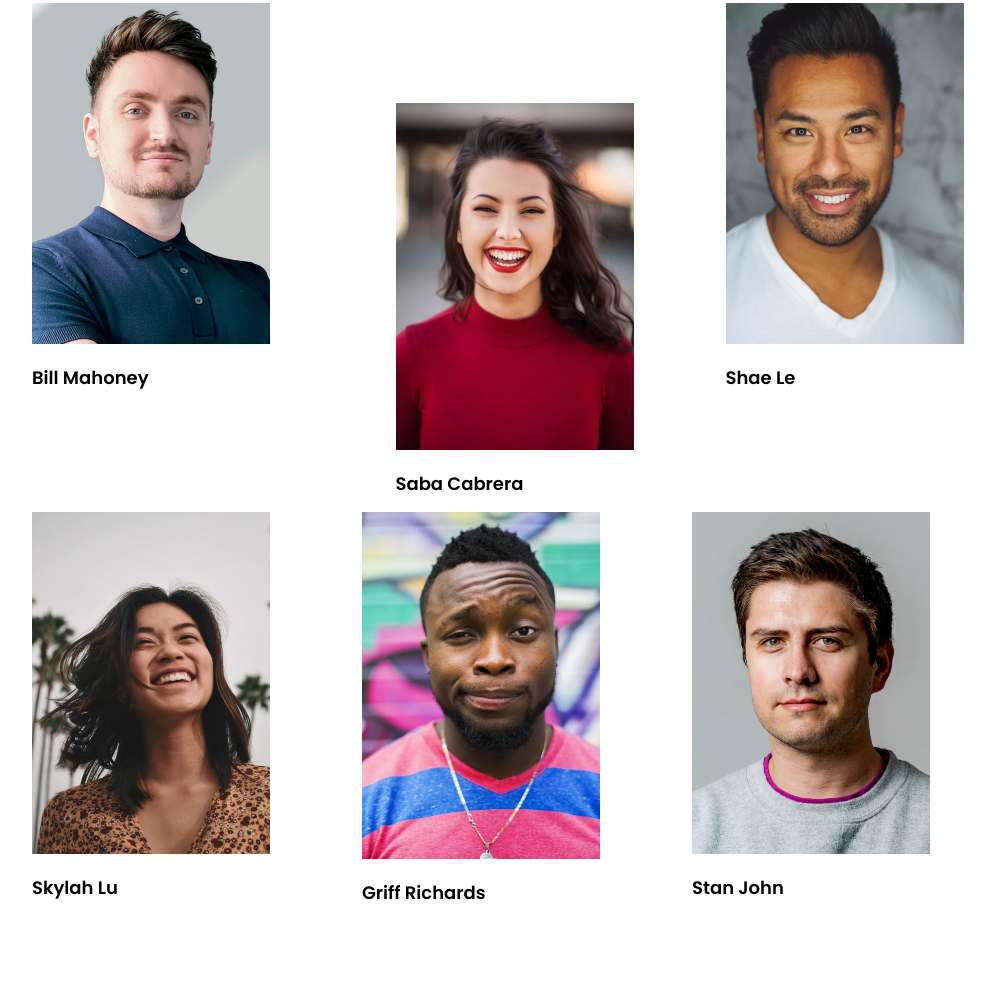
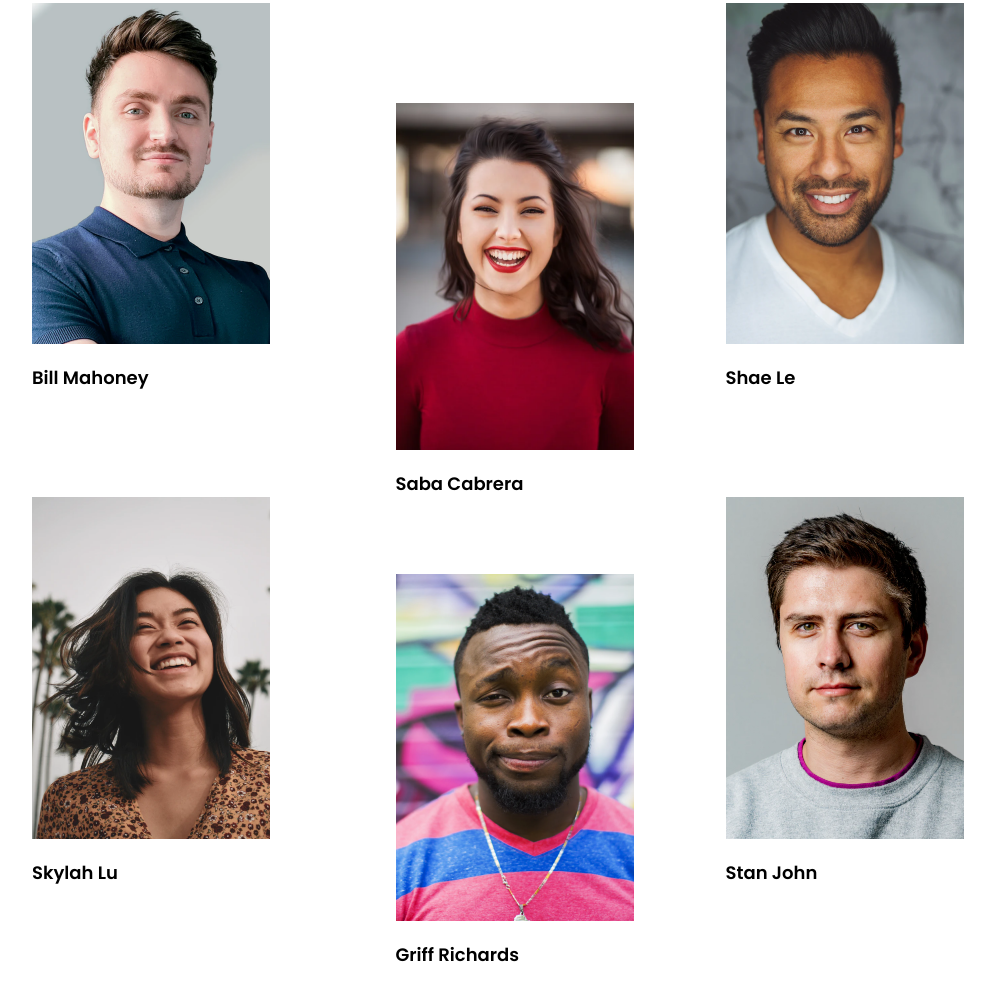
Before and after one commit to Mehedy-Tanvir/my-team-page, a plain HTML site: page index.html in a window 1280 px wide. Shown: the part 398-1398 px from the top of the page, without its empty margins (113-1108 px from the left). Before the commit the page ends 1304 px from the top, so only its background shows below. Drawn offline with Linux system fonts and the light colour scheme.

Commit message:
bottom row of the grid is completed

```diff
--- a/index.html
+++ b/index.html
@@ -59,6 +59,7 @@
         padding-top: 10.5;
         display: flex;
         justify-content: center;
+        padding-bottom: 156px;
       }
       .grid-container {
         display: grid;
@@ -72,14 +73,28 @@
         margin-top: 87.5px;
       }
       .img2 {
-        padding: 33.5px 33.5px 15px 33.5px;
+        padding: 33.5px 33.5px 0px 33.5px;
         margin-top: 239px;
         margin-right: 23.69px;
         margin-left: 56.64;
       }
+      .img2 name {
+        padding-bottom: 49px;
+      }
       .img3 {
-        padding: 0px 33.5px 15px 33.5px;
+        padding: 0px 33.5px 0px 33.5px;
         margin-top: 173px;
+      }
+      .img4 {
+        padding-right: 33.5px;
+      }
+      .img5 {
+        margin-top: 77px;
+        padding-left: 33.5px;
+        margin-right: 55.69px;
+      }
+      .img6 {
+        padding: 0px 33.5px 0px 33.5px;
       }
       .name {
         color: #000;
@@ -158,7 +173,7 @@
           </div>
           <div class="member">
             <div class="img6">
-              <img class="img6" src="./photo6.png" alt="" />
+              <img src="./photo6.png" alt="" />
               <h3 class="name">Stan John</h3>
             </div>
           </div>
```
